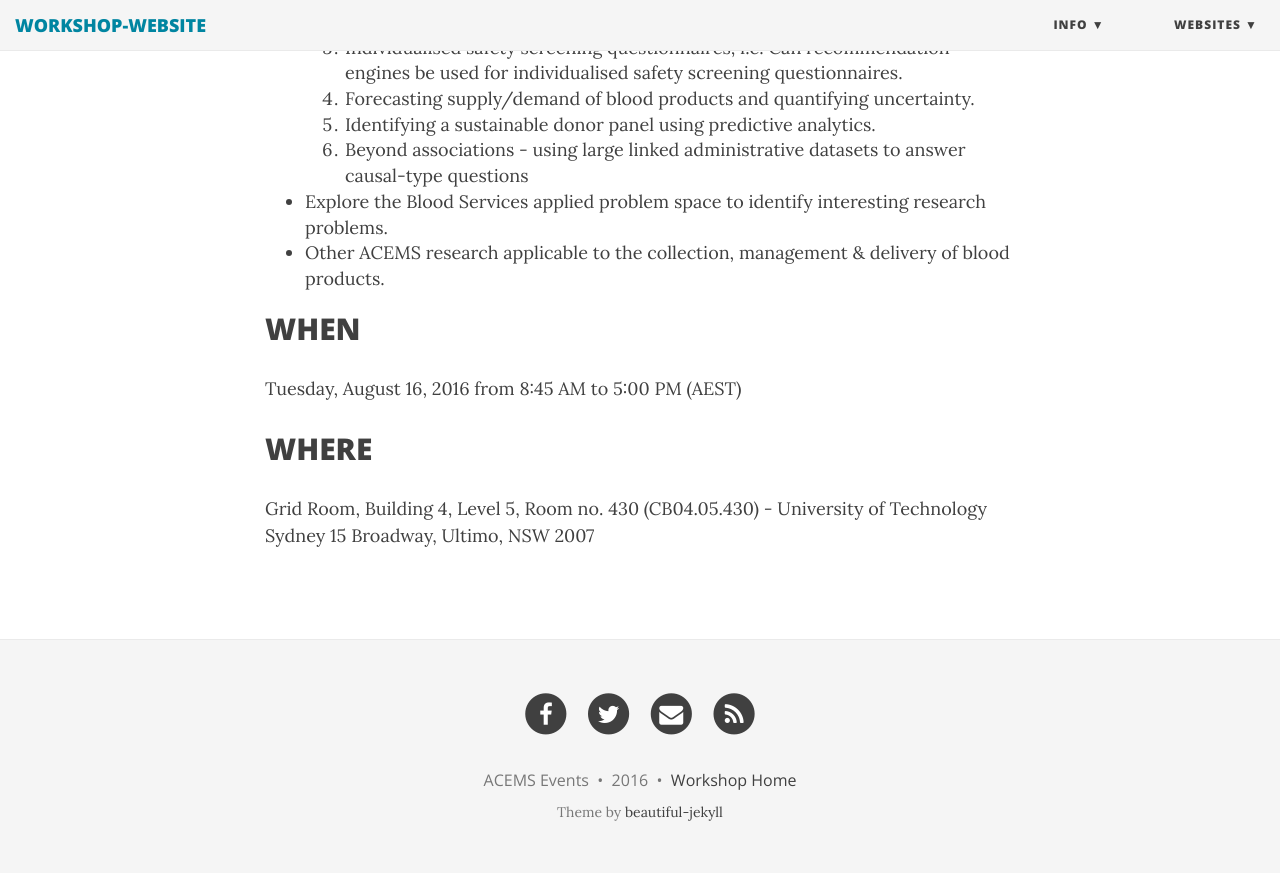
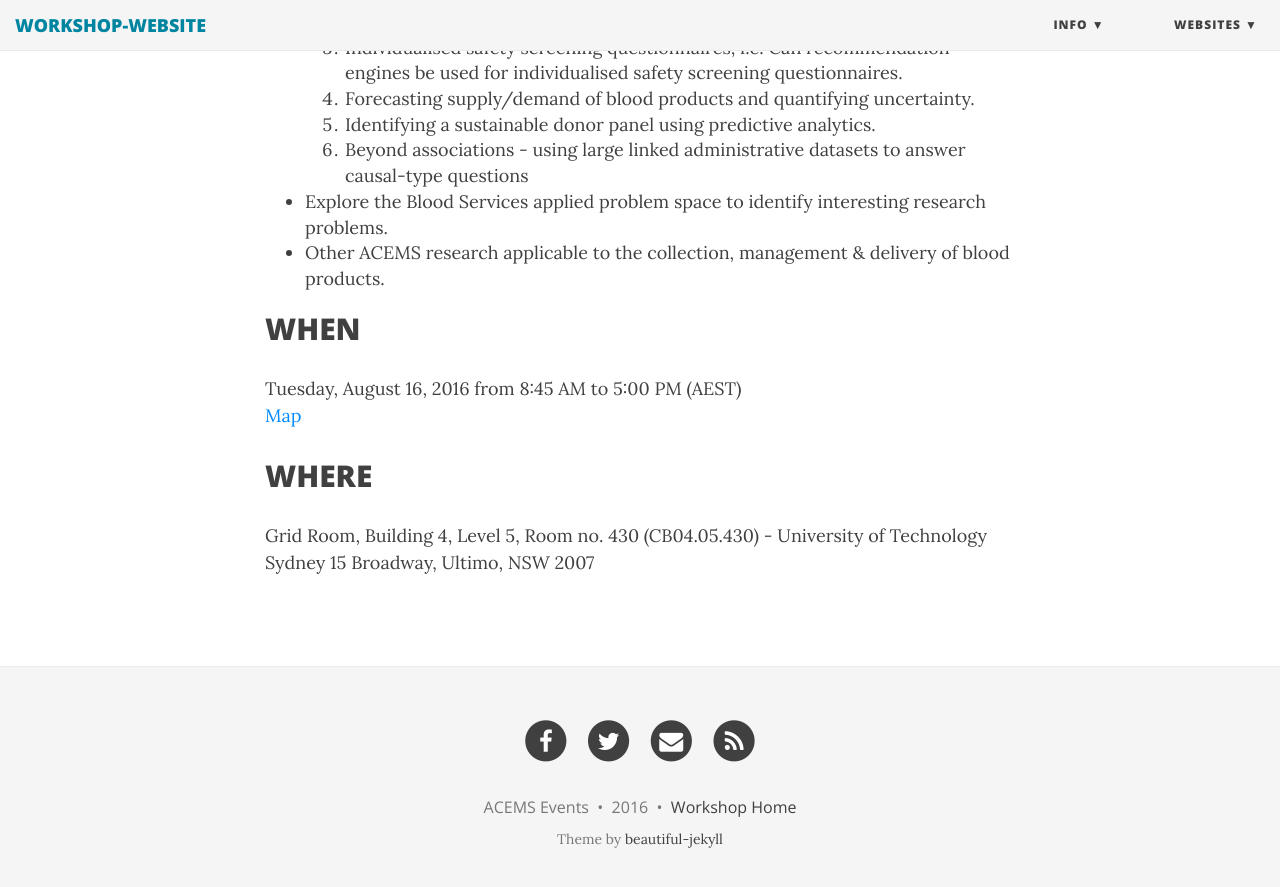
Before and after one commit to stephentwright/acems-bloodservice-workshop, a Jekyll site: the page built from event-info.md, in a window 1280 px wide and 900 px high, scrolled down 1075 px. Shown: the top 887 px of the window. Built offline with Jekyll 4.4.1, drawn with Linux system fonts in a browser that asks for light colours; nearby versions of some CDN libraries; comment, search, counter and statistics services are not loaded.

Commit message:
Add map details to info page

```diff
--- a/event-info.md
+++ b/event-info.md
@@ -31,6 +31,7 @@ This collaborative workshop aims to explore future research projects and build c
 
 ## WHEN
 Tuesday, August 16, 2016 from 8:45 AM to 5:00 PM (AEST)
+[Map](https://drive.google.com/open?id=1NISC875RbbHBQrL_3lm6__9ABys&usp=sharing)
 
 ## WHERE
 Grid Room, Building 4, Level 5, Room no. 430 (CB04.05.430) - University of Technology Sydney 15 Broadway, Ultimo, NSW 2007
```
